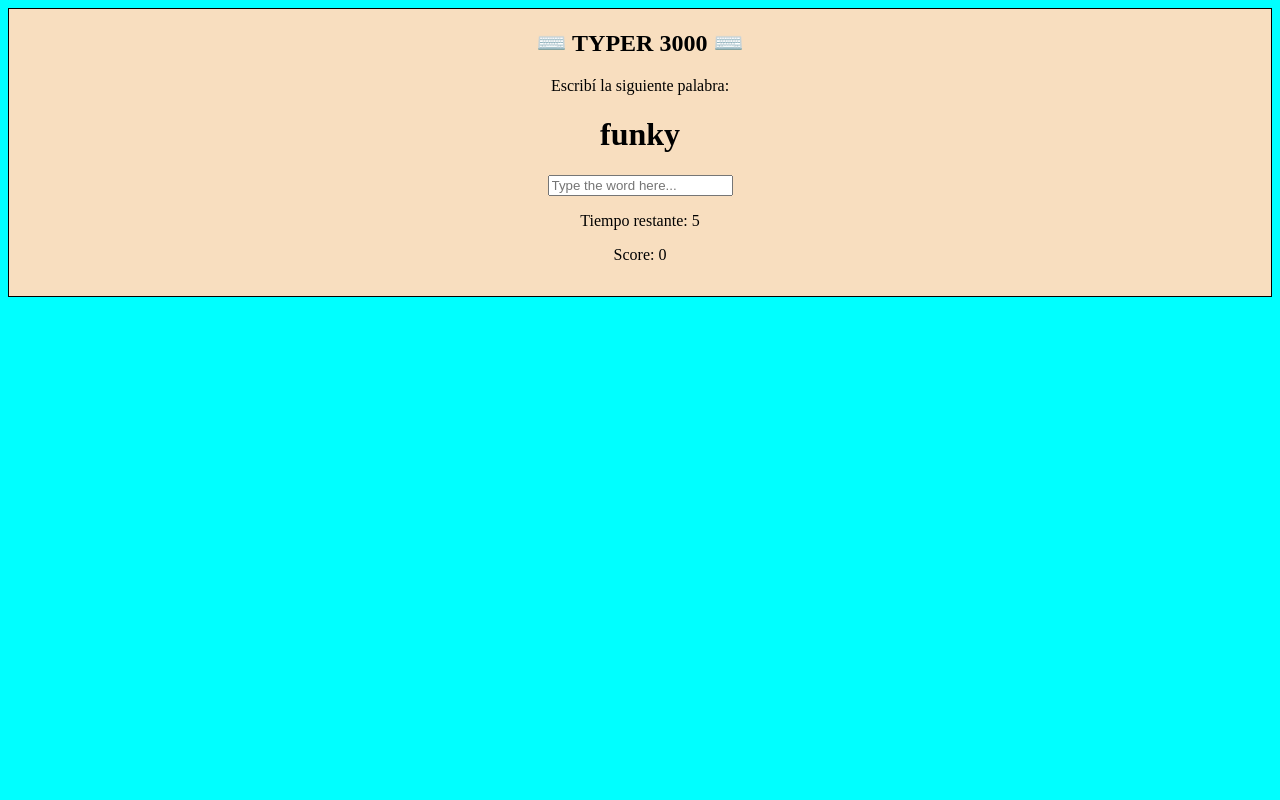
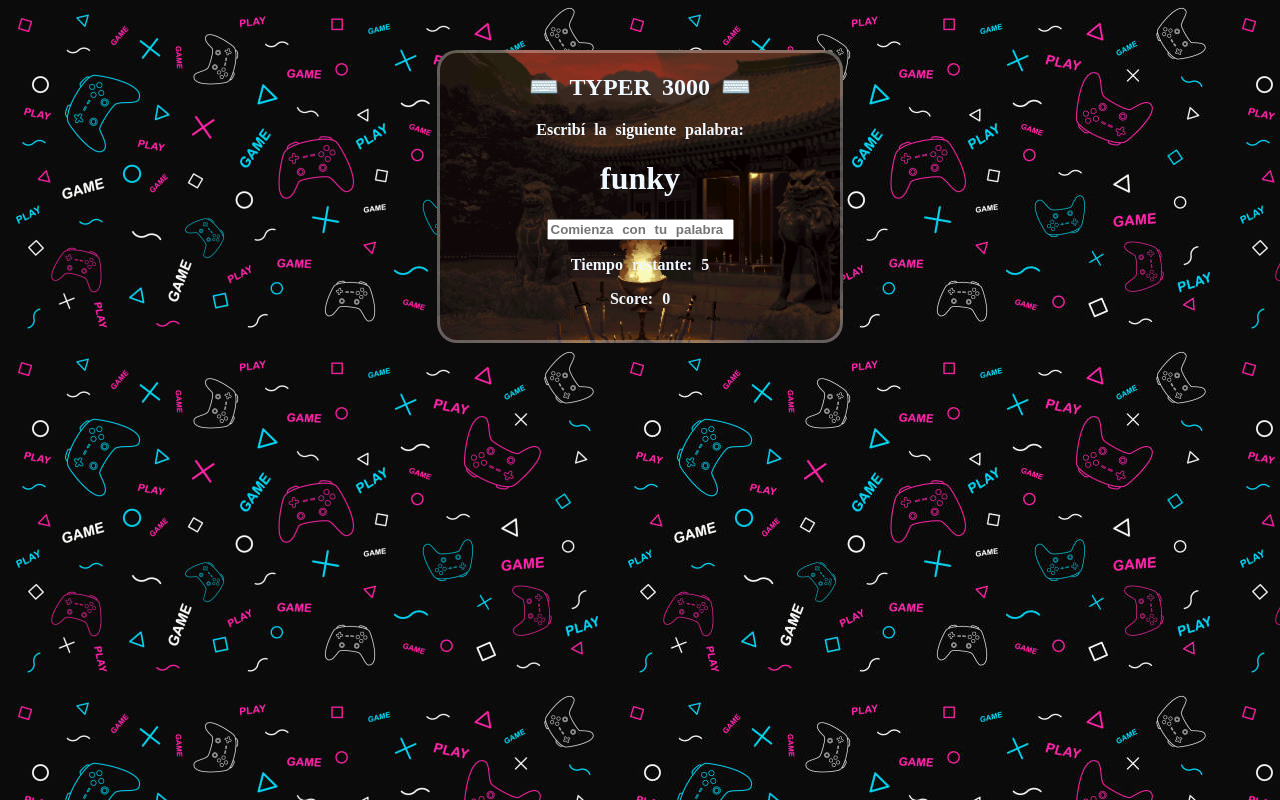
Before and after one commit to sebasolr/TyperD, a plain HTML site: page index.html in a window 1280 px wide. Drawn offline with Linux system fonts and the light colour scheme.

Commit message:
background

```diff
--- a/index.html
+++ b/index.html
@@ -14,7 +14,7 @@
         <h2>⌨️ TYPER 3000 ⌨️</h2>
         <p>Escribí la siguiente palabra:</p>
         <h1 id="randomWord"></h1>
-        <input type="text" id="text" autocomplete="off" placeholder="Type the word here...">
+        <input type="text" id="text" autocomplete="off" placeholder="Comienza con tu palabra random">
         <p class="time-container">
         Tiempo restante: <span id="timeSpan">10s</span>
         </p>
--- a/style.css
+++ b/style.css
@@ -1,10 +1,23 @@
+*{
+    color: aliceblue;
+    font-weight: bold;
+    word-spacing: 5px;
+}
 body{
-    background-color: aqua;
+    background-image: url(bg1.jpg);
+
 }
 .container{
     text-align: center;
-    border: 1px solid #000;
-    background-color: rgb(248, 222, 191);
+    border: 3px solid rgba(255,255, 255, 0.3);
+    border-radius: 20px;
+    background-image: url(gif1.gif);
+    background-size: 800px;
+    background-position: center;
+    background-repeat: no-repeat;
+    width: 400px;
+    margin: 50px auto;
+
 }
 #end-game-container{
     font-size: 2rem;
```
Also changed, not shown: bg1.jpg (added), gif1.gif (added).
